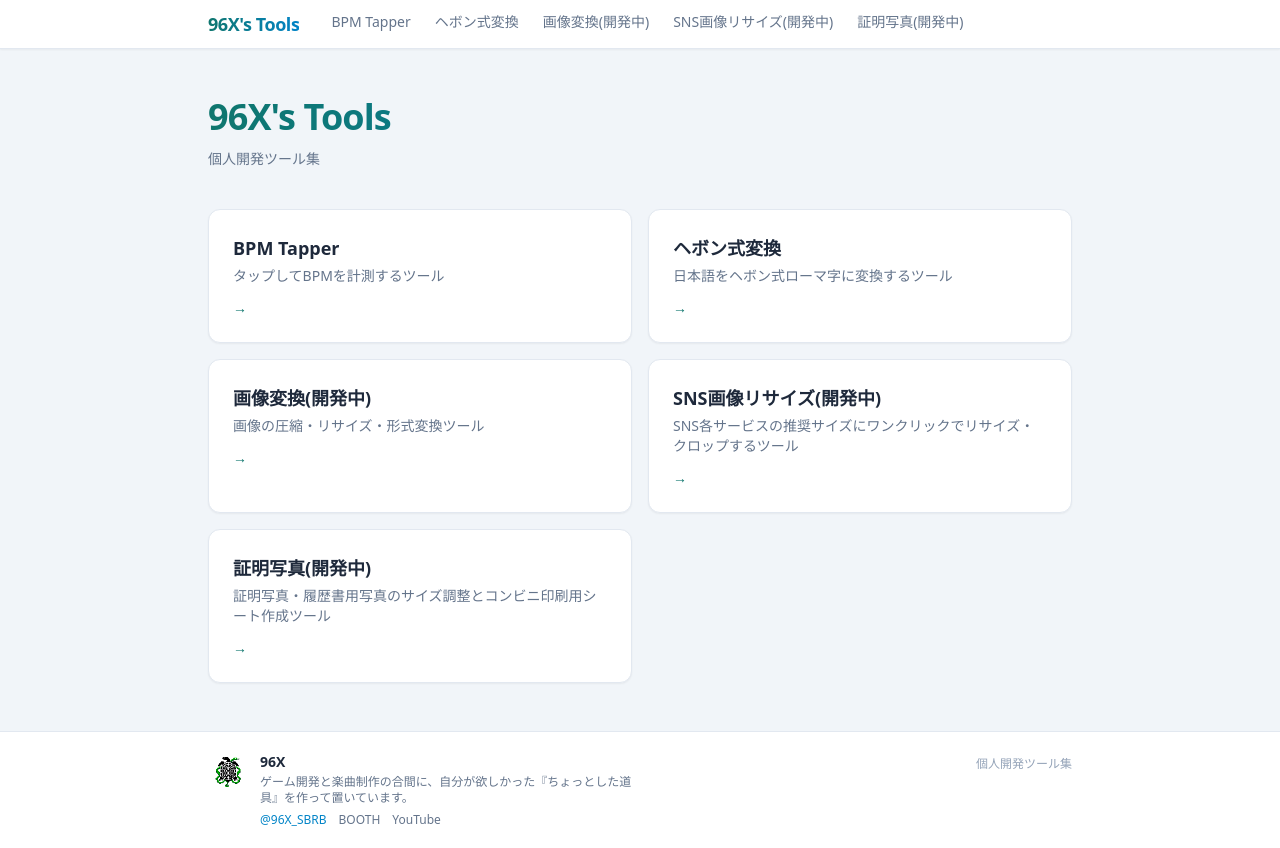
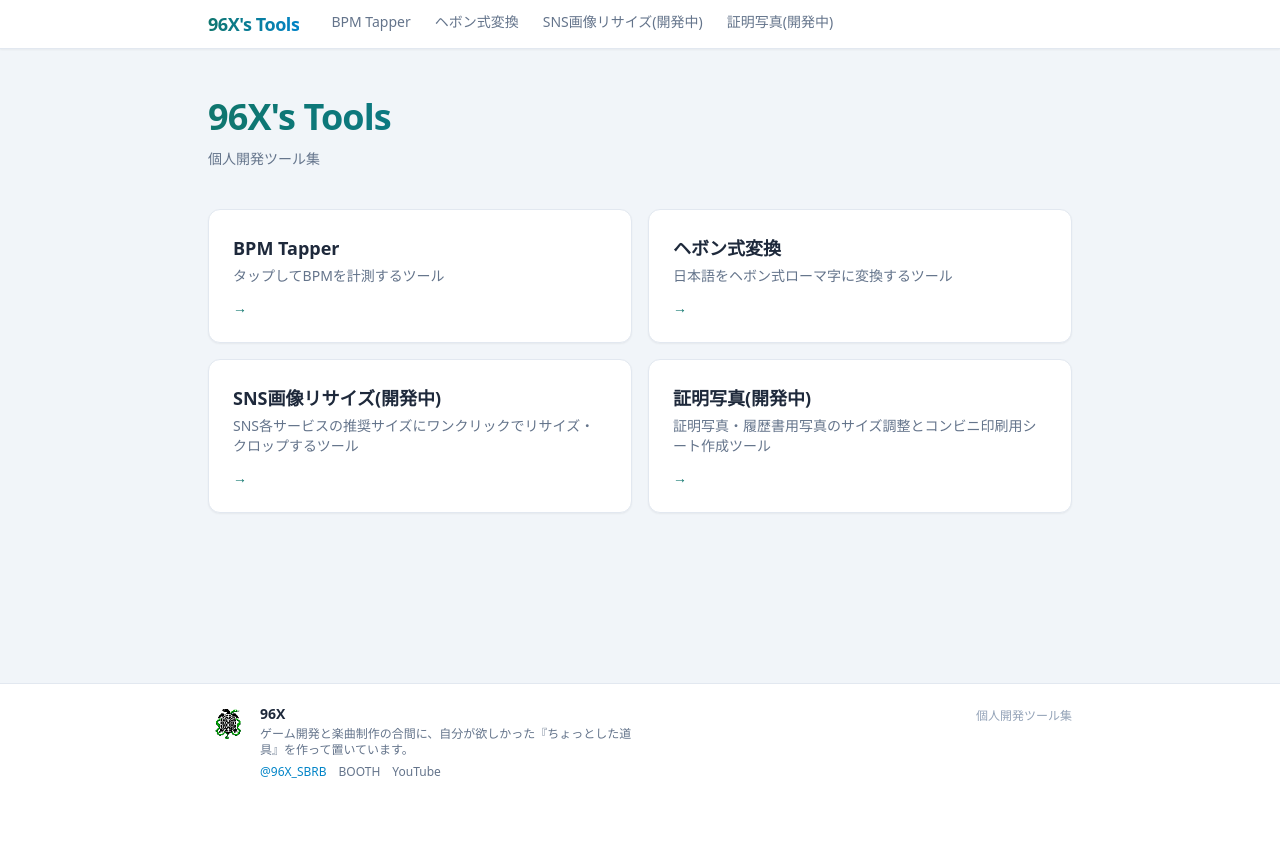
Before and after one commit to kuroto-96X/Utilities-Svelte, a SvelteKit app: page / in a window 1280 px wide. After the commit the page ends 800 px from the top, so only its background shows below. Built offline with nearby package versions, Linux system fonts and the light colour scheme.

Commit message:
feat: 画像編集ツール画面追加完了

```diff
--- a/src/routes/+layout.svelte
+++ b/src/routes/+layout.svelte
@@ -22,7 +22,7 @@
       >
         {site.name}
       </a>
-      {#each site.tools as tool (tool.href)}
+      {#each site.tools.filter(t => t.visible) as tool (tool.href)}
         {@const active = routeId === tool.href}
         <a
           href={tool.href}
--- a/src/routes/+page.svelte
+++ b/src/routes/+page.svelte
@@ -13,7 +13,7 @@
   <p class="text-sm text-slate-500 mb-10">{site.tagline}</p>
 
   <div class="grid grid-cols-1 sm:grid-cols-2 gap-4">
-    {#each site.tools as tool (tool.href)}
+    {#each site.tools.filter(t => t.visible) as tool (tool.href)}
       <a
         href={tool.href}
         class="block p-6 bg-white border border-slate-200 rounded-xl shadow-sm hover:border-teal-700/40 hover:shadow-md hover:-translate-y-0.5 transition-all duration-200"
```
Also changed, not shown: 2 other files (tests, documents, lock files or other folders).
